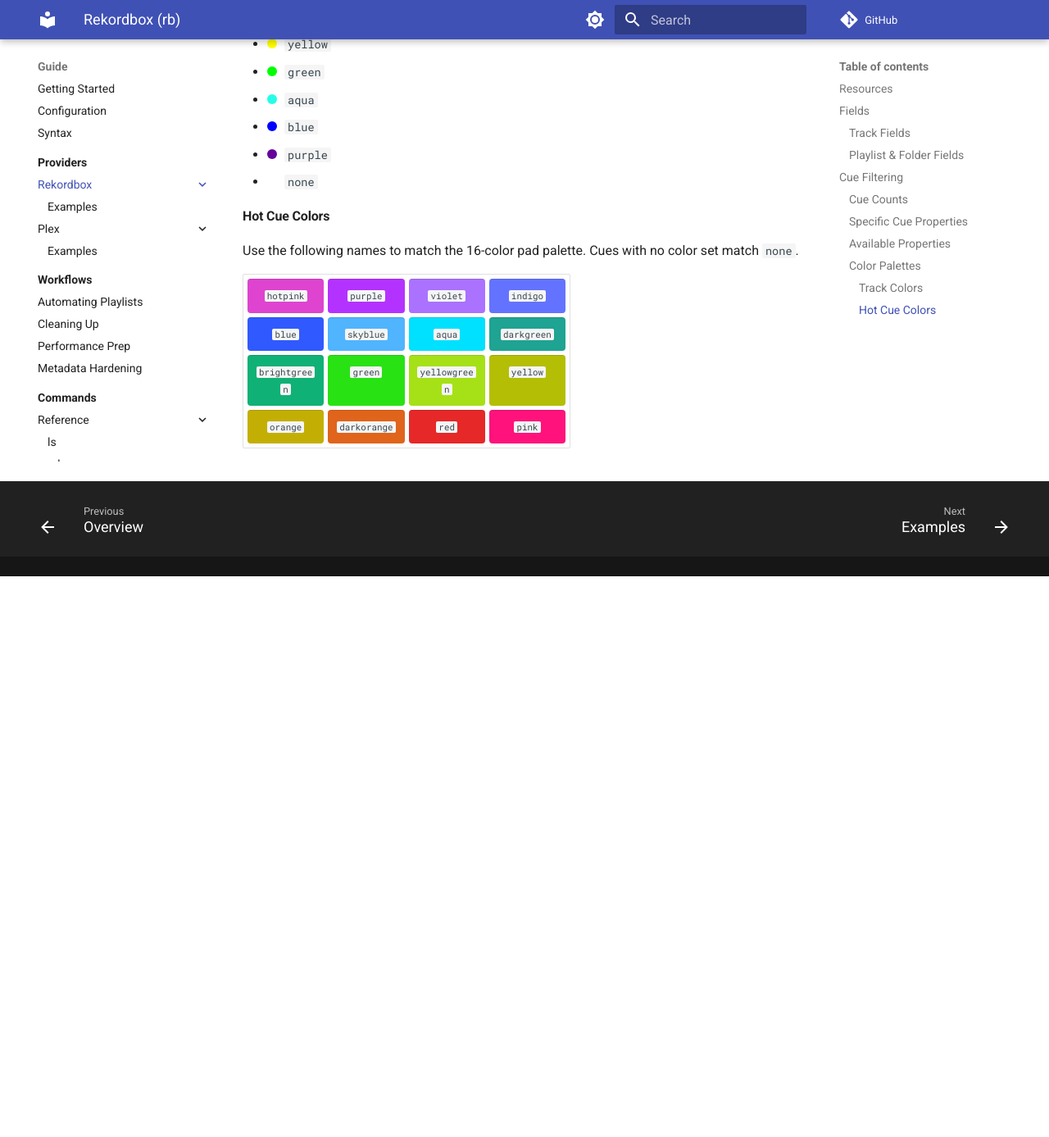
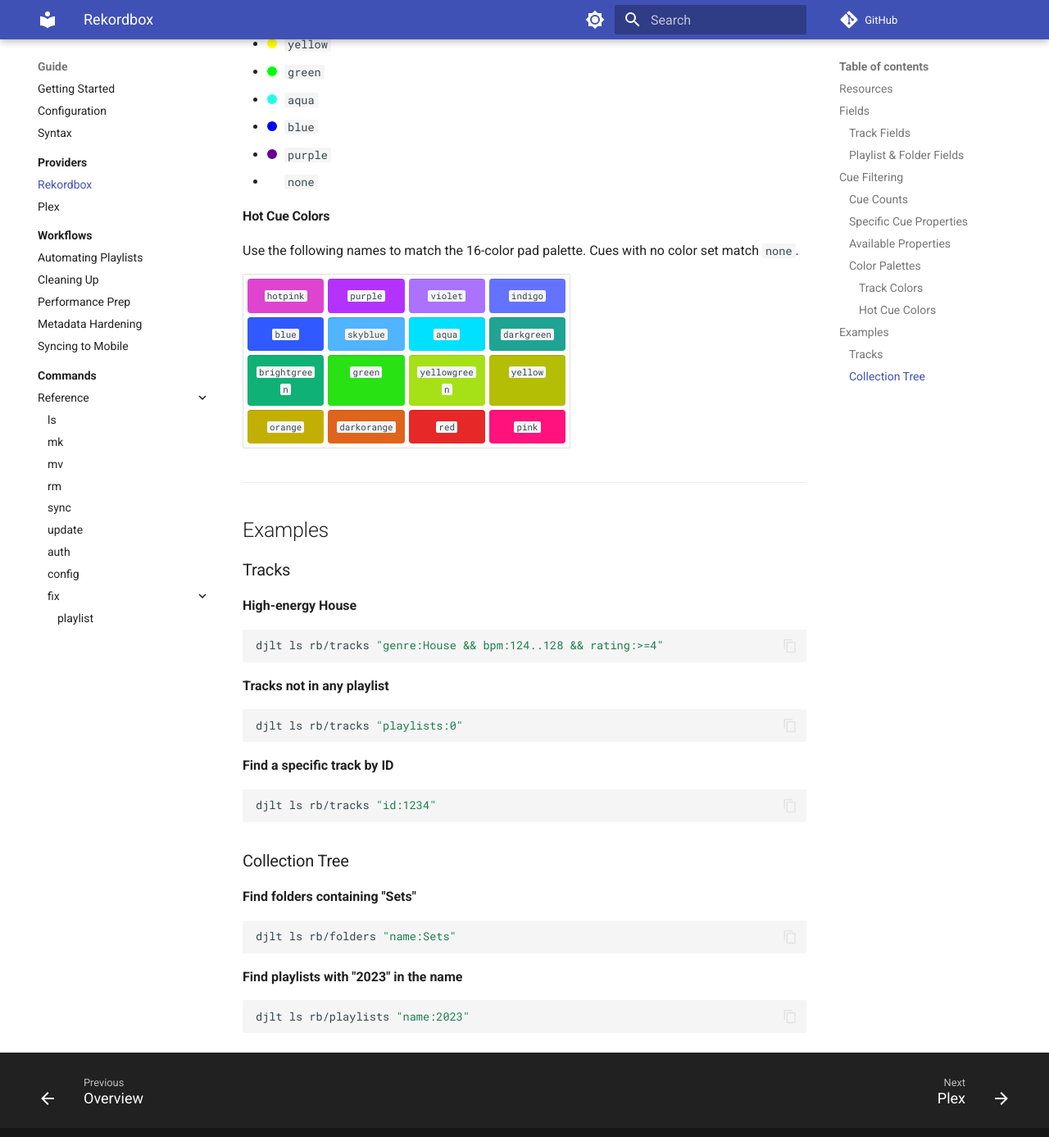
Before and after one commit to llttlltt/dj-library-tools, an MkDocs documentation site: the page built from docs/guide/query/providers/rekordbox/index.md, in a window 1280 px wide and 1400 px high, scrolled down 3362 px. Shown: the top 1387 px of the window at 82% size. Built offline with MkDocs 1.6.1 and Material for MkDocs 9.7.7, drawn with Linux system fonts in a browser that asks for light colours; comment, search, counter and statistics services are not loaded; before the commit the page ends 4065 px from its top, so only the background shows below that.

Commit message:
docs: consolidate provider pages by merging examples into main index

````diff
--- a/docs/guide/query/providers/rekordbox/index.md
+++ b/docs/guide/query/providers/rekordbox/index.md
@@ -126,3 +126,36 @@
     <td style="background:#FF127B; color:white; padding:10px; text-align:center; border-radius:4px; width:25%;"><code>pink</code></td>
   </tr>
 </table>
+
+---
+
+## Examples
+
+### Tracks
+
+**High-energy House**
+```bash
+djlt ls rb/tracks "genre:House && bpm:124..128 && rating:>=4"
+```
+
+**Tracks not in any playlist**
+```bash
+djlt ls rb/tracks "playlists:0"
+```
+
+**Find a specific track by ID**
+```bash
+djlt ls rb/tracks "id:1234"
+```
+
+### Collection Tree
+
+**Find folders containing "Sets"**
+```bash
+djlt ls rb/folders "name:Sets"
+```
+
+**Find playlists with "2023" in the name**
+```bash
+djlt ls rb/playlists "name:2023"
+```
--- a/mkdocs.yml
+++ b/mkdocs.yml
@@ -52,18 +52,15 @@
     - Syntax: guide/syntax.md
     - Providers:
       - Overview: guide/query/providers/index.md
-      - Rekordbox:
-        - guide/query/providers/rekordbox/index.md
-        - Examples: guide/query/providers/rekordbox/examples.md
-      - Plex:
-        - guide/query/providers/plex/index.md
-        - Examples: guide/query/providers/plex/examples.md
+      - Rekordbox: guide/query/providers/rekordbox/index.md
+      - Plex: guide/query/providers/plex/index.md
     - Workflows:
       - guide/workflows/index.md
       - Automating Playlists: guide/workflows/automating-playlists.md
       - Cleaning Up: guide/workflows/cleaning-up.md
       - Performance Prep: guide/workflows/performance-prep.md
       - Metadata Hardening: guide/workflows/metadata-hardening.md
+      - Syncing to Mobile: guide/workflows/syncing-to-mobile.md
     - Commands:
       - guide/commands/index.md
       - Reference:
````
Also changed, not shown: docs/guide/query/providers/plex/examples.md (deleted, +0 -16 lines), docs/guide/query/providers/plex/index.md (+19 -0 lines), docs/guide/query/providers/rekordbox/examples.md (deleted, +0 -30 lines), docs/guide/workflows/index.md (+1 -0 lines).
